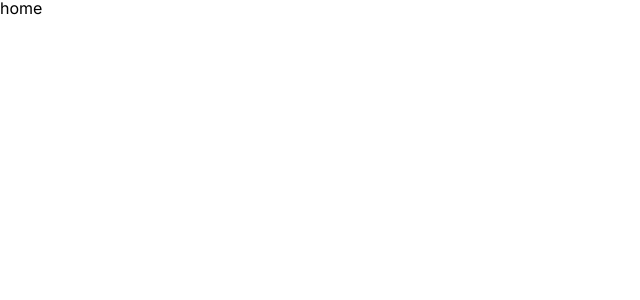
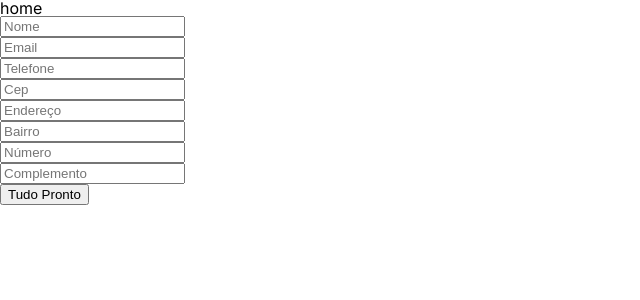
Before and after one commit to lourivanluz/capstone, a React (Create React App) app: page / in a window 1280 px wide. Shown: the top 300 px of the page, without its empty margins (0-640 px from the left). Built offline with nearby package versions, Linux system fonts and the light colour scheme.

Commit message:
feat: formulario de completar compra em progresso

```diff
--- a/src/App.js
+++ b/src/App.js
@@ -1,9 +1,11 @@
+import { FormCheckout } from "./Components/forms/formCheckout";
 import { Routers } from "./Routes";
 
 function App() {
   return (
     <div>
       <Routers />
+      <FormCheckout />
     </div>
   );
 }
--- a/src/Components/forms/formCheckout/index.js
+++ b/src/Components/forms/formCheckout/index.js
@@ -1,14 +1,53 @@
+import { useForm } from "react-hook-form";
+import * as yup from "yup";
+import { yupResolver } from "@hookform/resolvers/yup";
+
 export const FormCheckout = () => {
+  const formSchema = yup.object().shape({
+    email: yup.string().required("Email obrigatório").email("email invalido"),
+    name: yup.string().required("Nome obrigatório"),
+    phone: yup.string().required("Telefone obrigatório"),
+    cep: yup.string().required("Cep obrigatório"),
+    address: yup.string().required("Endereço obrigatório"),
+    area: yup.string().required("Bairro obrigatório"),
+    number: yup.string().required("Número obrigatório"),
+    complement: yup.string().required("Complemento obrigatório"),
+  });
+
+  const {
+    register,
+    handleSubmit,
+    formState: { errors },
+  } = useForm({
+    resolver: yupResolver(formSchema),
+  });
+
+  const handleData = (data) => {
+    console.log(data);
+  };
+
   return (
-    <form>
-      <input placeholder="Nome" />
-      <input placeholder="Email" />
-      <input placeholder="Telefone" />
-      <input placeholder="Cep" />
-      <input placeholder="Endereço" />
-      <input placeholder="Bairro" />
-      <input placeholder="Número" />
-      <input placeholder="Complemento" />
+    <form onSubmit={handleSubmit(handleData)}>
+      <input placeholder="Nome" type="text" {...register("name")} />
+      {errors && <p>{errors.name?.message}</p>}
+      <input placeholder="Email" type="email" {...register("email")} />
+      {errors && <p>{errors.email?.message}</p>}
+      <input placeholder="Telefone" type="number" {...register("phone")} />
+      {errors && <p>{errors.phone?.message}</p>}
+      <input placeholder="Cep" type="number" {...register("cep")} />
+      {errors && <p>{errors.cep?.message}</p>}
+      <input placeholder="Endereço" type="text" {...register("adress")} />
+      {errors && <p>{errors.adress?.message}</p>}
+      <input placeholder="Bairro" type="text" {...register("area")} />
+      {errors && <p>{errors.area?.message}</p>}
+      <input placeholder="Número" type="text" {...register("number")} />
+      {errors && <p>{errors.number?.message}</p>}
+      <input
+        placeholder="Complemento"
+        type="text"
+        {...register("complement")}
+      />
+      {errors && <p>{errors.complement?.message}</p>}
       <button type="submit">Tudo Pronto</button>
     </form>
   );
```
Also changed, not shown: src/Services/api.js (added, +7 -0 lines).
